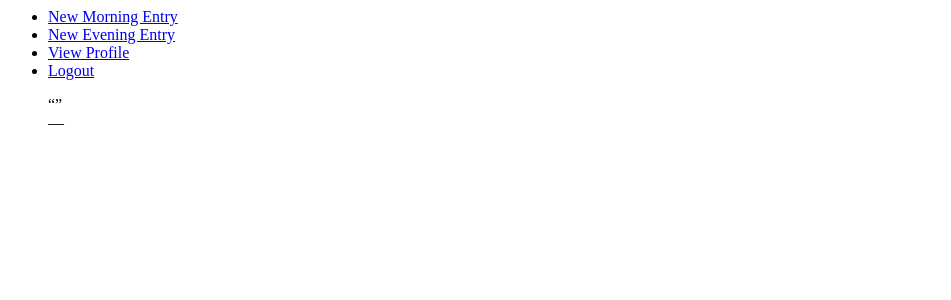
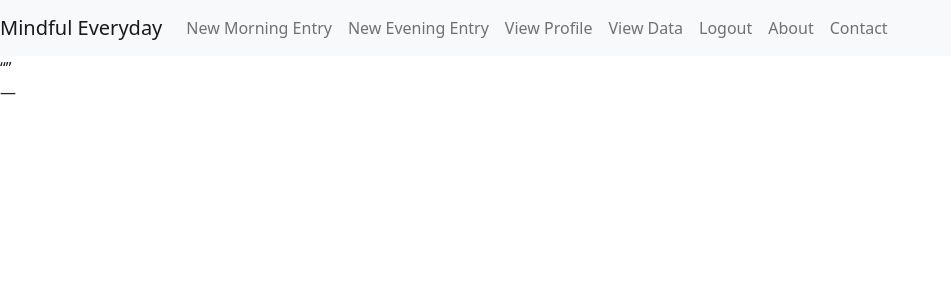
Before and after one commit to NicoleDreon/me, a Flask app: page /past_entries in a window 1280 px wide. Shown: the top 300 px of the page, without its empty margins (0-951 px from the left). Run offline with Flask 2, Linux system fonts and the light colour scheme; the visitor is signed in with stand-in values (Sample User, id 1); data comes from the database, SQL or seed files in the repository; data that the repository does not hold is empty; some libraries are stand-ins or nearby versions.

Commit message:
extend all pages and add bootstrap navbar in base

```diff
--- a/templates/base.html
+++ b/templates/base.html
@@ -6,12 +6,83 @@
     <title>Mindeful Everyday</title>
     <script src="https://code.jquery.com/jquery.js"></script>
     <script src="https://cdnjs.cloudflare.com/ajax/libs/Chart.js/2.5.0/Chart.min.js"></script>
+    <link
+      href="https://cdn.jsdelivr.net/npm/bootstrap@5.0.0-beta3/dist/css/bootstrap.min.css"
+      rel="stylesheet"
+      integrity="sha384-eOJMYsd53ii+scO/bJGFsiCZc+5NDVN2yr8+0RDqr0Ql0h+rP48ckxlpbzKgwra6"
+      crossorigin="anonymous"
+    />
     {% block head %} {%endblock%}
   </head>
   <body>
-    {% with messages = get_flashed_messages() %} {% if messages %} {% for
-    message in messages %}
-    <p>{{ message }}</p>
-    {% endfor %} {% endif %} {% endwith %} {% block body %}{% endblock %}
+    <div class="continer-fluid">
+      <nav class="navbar navbar-expand-lg navbar-light bg-light">
+        <a class="navbar-brand" href="#">Mindful Everyday</a>
+        <button
+          class="navbar-toggler"
+          type="button"
+          data-toggle="collapse"
+          data-target="#navbarText"
+          aria-controls="navbarText"
+          aria-expanded="false"
+          aria-label="Toggle navigation"
+        >
+          <span class="navbar-toggler-icon"></span>
+        </button>
+        <div class="collapse navbar-collapse" id="navbarText">
+          {% if 'user_id' in session %}
+          <ul class="navbar-nav mr-auto">
+            <li class="nav-item active">
+              <a class="nav-link" href="/new_am_entry"
+                >New Morning Entry</a
+              >
+            </li>
+            <li class="nav-item">
+              <a class="nav-link" href="/new_pm_entry">New Evening Entry</a>
+            </li>
+            <li class="nav-item">
+              <a class="nav-link" href="/profile">View Profile</a>
+            </li>
+            <li class="nav-item">
+              <a class="nav-link" href="/display_chart">View Data</a>
+            </li>
+            <li class="nav-item">
+              <a class="nav-link" href="/logout">Logout</a>
+            </li>
+            <li class="nav-item">
+              <a class="nav-link" href="#">About</a>
+            </li>
+            <li class="nav-item">
+              <a class="nav-link" href="#">Contact</a>
+            </li>
+          </ul>
+          {% else %}
+          <ul>
+            <li class="nav-item">
+              <a class="nav-link" href="#">About</a>
+            </li>
+            <li class="nav-item">
+              <a class="nav-link" href="#">Contact</a>
+            </li>
+          </ul>
+          {% endif %}
+        </div>
+      </nav>
+  </div>
+      <div>
+        {% with messages = get_flashed_messages() %} {% if messages %} {% for
+        message in messages %}
+        <p class="alert alert-primary" role="alert">{{ message }}</p>
+        {% endfor %} {% endif %} {% endwith %}
+      </div>
+      {% block body %}{% endblock %}
+      <script
+        src="https://code.jquery.com/jquery-3.6.0.js"
+        integrity="sha256-H+K7U5CnXl1h5ywQfKtSj8PCmoN9aaq30gDh27Xc0jk="
+        crossorigin="anonymous"
+      ></script>
+      <script src="https://cdnjs.cloudflare.com/ajax/libs/popper.js/1.12.9/umd/popper.min.js"></script>
+      <script src="https://maxcdn.bootstrapcdn.com/bootstrap/4.0.0/js/bootstrap.min.js"></script>
+    </div>
   </body>
 </html>
--- a/templates/past_entries.html
+++ b/templates/past_entries.html
@@ -1,14 +1,9 @@
-{% block head %} {% endblock %} {% block body %}
-<ul>
-  <li><a href="/new_am_entry">New Morning Entry</a></li>
-  <li><a href="/new_pm_entry">New Evening Entry</a></li>
-  <li><a href="/profile">View Profile</a></li>
-  <li><a href="/logout">Logout</a></li>
-</ul>
+{% extends 'base.html' %}{% block head %} {% endblock %} {% block body %}
 <blockquote>
   &ldquo;{{quote['q']}}&rdquo;
   <footer>&mdash;{{quote['a']}}</footer>
 </blockquote>
+<div class="row">
   {% for morning_entry, evening_entry in entries %} {% if morning_entry %}
   <h3>{{morning_entry.date}}</h3>
   {% else %}
@@ -16,15 +11,20 @@
   {% endif %}
   <h4>Morning</h4>
   {% if morning_entry != None %}
-
   <ul>
     Gratitude: {% for gratitude in morning_entry.gratitudes %}
     <li>{{gratitude.entry}}: {{gratitude.reason}}</li>
     {% endfor %}
   </ul>
+  <div class="col">
     <p>Hours slept: {{morning_entry.hrs_sleep}}</p>
+  </div>
+  <div class="col">
     <p>Quality of sleep: {{morning_entry.qual_sleep}}</p>
+  </div>
+  <div class="col">
     <p>Number of times hitting snooze: {{morning_entry.snooze}}</p>
+  </div>
   <p>Intention/Goal: {{morning_entry.goal}}</p>
   <p>Jornal Entry: {{morning_entry.journal_entry}}</p>
   {% else %}
@@ -32,10 +32,15 @@
   {% endif %}
   <h4>Evening</h4>
   {% if evening_entry %}
-
+  <div class="col">
     <p>Activity Level: {{evening_entry.activity_level}}</p>
+  </div>
+  <div class="col">
     <p>Goal Completed: {{evening_entry.goal_completed}}</p>
+  </div>
+  <div class="col">
     <p>Overall Rating for Day: {{evening_entry.qual_day}}</p>
+  </div>
   <ul>
     Emotions: {% for emotion_entry in evening_entry.emotion_entries %}
     <li>{{emotion_entry.emotion.emotion}}</li>
@@ -44,4 +49,5 @@
   <p>Journal Entry: {{evening_entry.journal_entry}}</p>
   {% else %}
   <a href="/add_missing_pm_entry?date={{morning_entry.date}}">add entry</a>
+</div>
 {% endif %} {% endfor %} {% endblock %}
--- a/templates/profile.html
+++ b/templates/profile.html
@@ -1,4 +1,4 @@
-{% block body %}
+{% extends 'base.html' %}{% block body %}
 <p>Welcome, {{session['fname']}}!</p>
 <p>First Name: {{fname}}</p>
 <p>Last Name: {{lname}}</p>
--- a/templates/sign_up.html
+++ b/templates/sign_up.html
@@ -1,5 +1,7 @@
-{% block head%}<link rel="stylesheet" href="../static/styles.css" />{% endblock
-%} {% block body %}
+{% extends 'base.html' %}{% block head%}<link
+  rel="stylesheet"
+  href="../static/styles.css"
+/>{% endblock %} {% block body %}
 <form action="/profile" id="sign-up-form" method="POST">
   <label for="fname">First Name</label>
   <input type="text" id="fname" name="fname" required />
```
Lines whose indentation alone changed are shown as unchanged.
